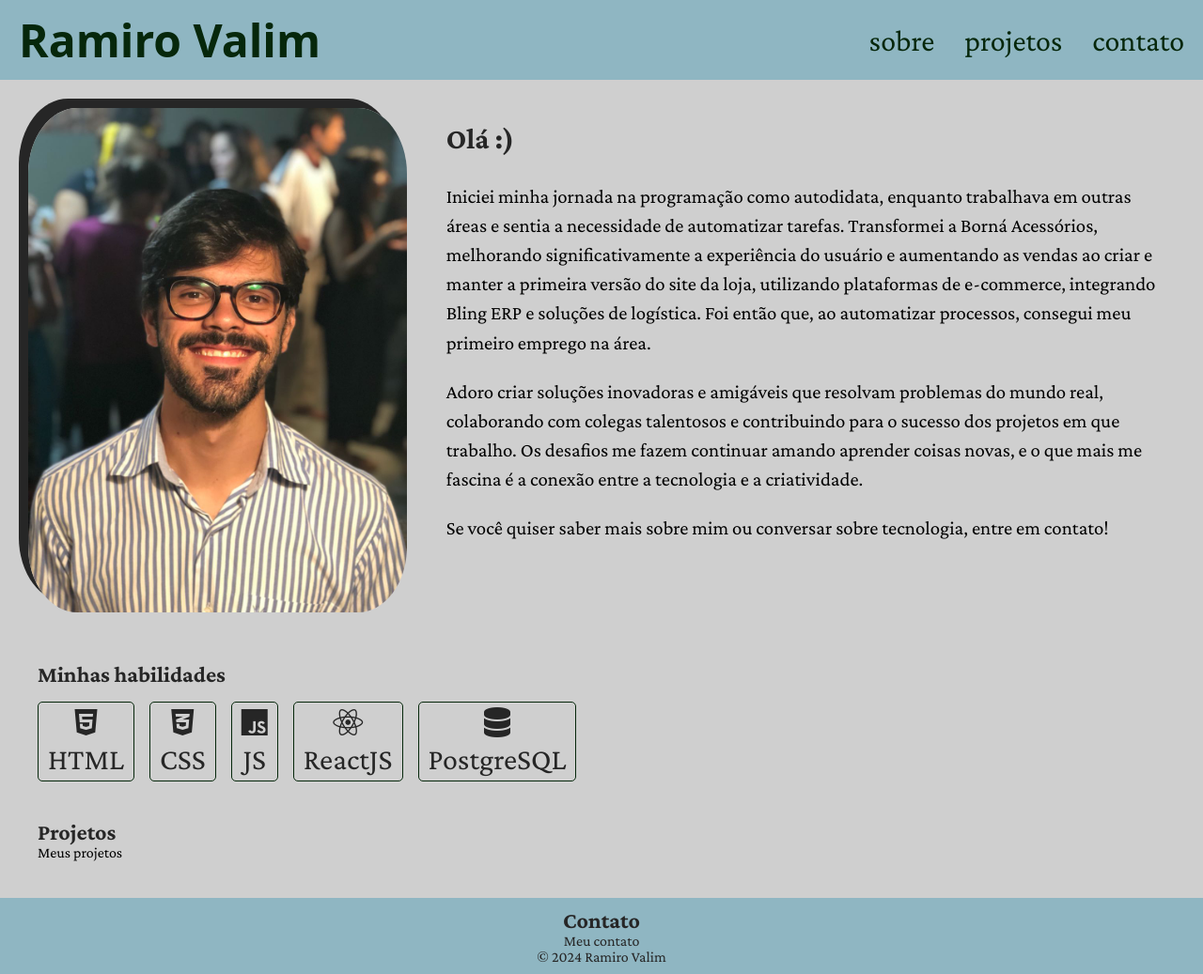
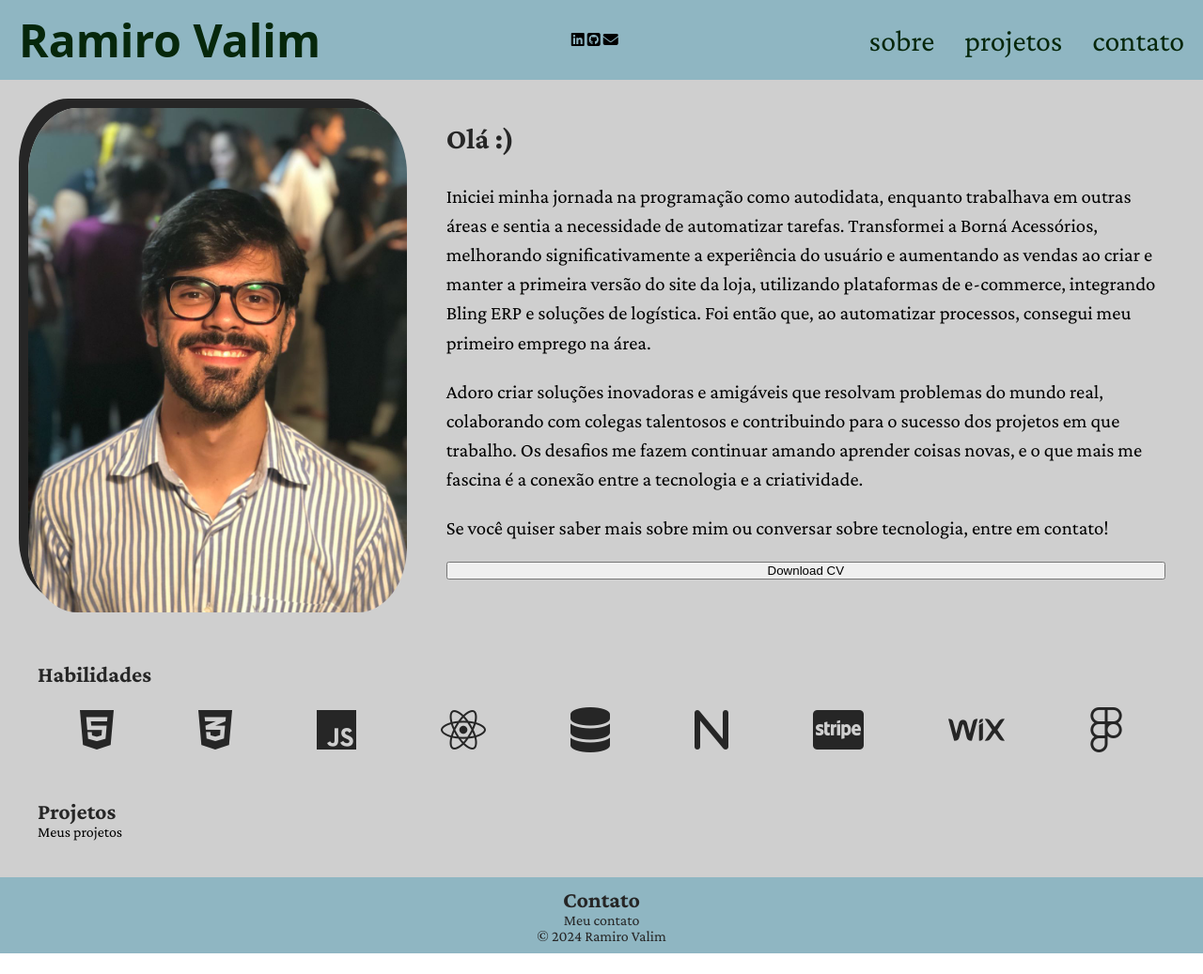
Before and after one commit to ramirovalim/homepage, a website: page index.html in a window 1280 px wide. Shown: the whole page at 94% size. After the commit the page ends 1015 px from the top, so only its background shows below. Drawn offline with nearby package versions, Linux system fonts and the light colour scheme; a web font is replaced by a local one.

Commit message:
feat: add lacking icons and finish first layout

```diff
--- a/css/styles.css
+++ b/css/styles.css
@@ -120,21 +120,21 @@ h2 {
 .about-skills ul {
   list-style: none;
   display: flex;
-  flex-wrap: wrap;
-  gap: 1em;
+  /* flex-wrap: wrap; */
+  /* gap: 1em; */
+  justify-content: space-around;
 }
 
 .about-skills ul li {
-  font-size: 2em;
+  font-size: 3em;
   /* background: var(--secondary-color); */
   color: var(--dark-base);
   padding: 5px 10px;
   border-radius: 5px;
-  display: flex;
-  flex-direction: column;
-  gap: 5px;
-  align-items: center;
-  border: 1px solid var(--secondary-color);
+  /* display: flex;
+  flex-direction: row;
+  gap: 5px; */
+  /* border: 1px solid var(--secondary-color); */
 }
 /* End of About Section */
 
--- a/index.html
+++ b/index.html
@@ -23,6 +23,12 @@
 <body>
   <header>
     <h1><a href="/">Ramiro Valim</a></h1>
+
+    <div class="social">
+      <i class="fa-brands fa-linkedin"></i>
+      <i class="fa-brands fa-square-github"></i>
+      <i class="fa-solid fa-envelope"></i>
+    </div>
 
     <nav>
       <ul>
@@ -56,15 +62,22 @@
         <p>
           Se você quiser saber mais sobre mim ou conversar sobre tecnologia, entre em contato!
         </p>
+
+        <button>Download CV</button>
       </div>
       <div class="about-skills">
-        <h2>Minhas habilidades</h2>
+        <h2>Habilidades</h2>
         <ul>
-          <li><i class="fa-brands fa-html5"></i><span>HTML</span></li>
-          <li><i class="fa-brands fa-css3-alt"></i><span>CSS</span></li>
-          <li><i class="fa-brands fa-js"></i><span>JS</span></li>
-          <li><i class="fa-brands fa-react"></i><span>ReactJS</span></li>
-          <li><i class="fa-solid fa-database"></i><span>PostgreSQL</span></li>
+          <!-- TODO: resize text here -->
+          <li><i class="fa-brands fa-html5"></i></li>
+          <li><i class="fa-brands fa-css3-alt"></i></li>
+          <li><i class="fa-brands fa-js"></i></li>
+          <li><i class="fa-brands fa-react"></i></li>
+          <li><i class="fa-solid fa-database"></i></li>
+          <li><i class="fa-solid fa-n"></i></li>
+          <li><i class="fa-brands fa-cc-stripe"></i></li>
+          <li><i class="fa-brands fa-wix"></i></li>
+          <li><i class="fa-brands fa-figma"></i></li>
         </ul>
       </div>
     </section>
```
